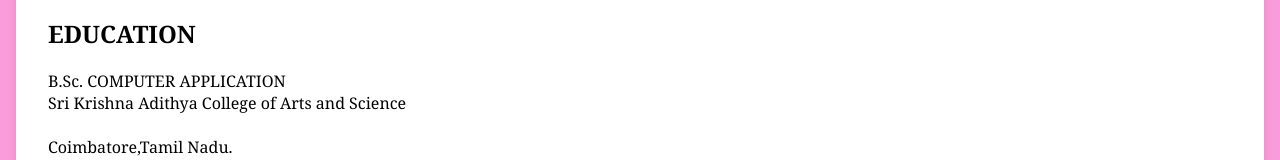
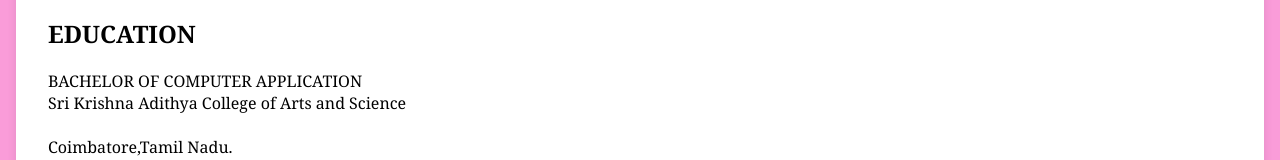
Before and after one commit to MARYLUMINAFERNANDOM/digital-portfolio, a plain HTML site: page index.html in a window 1280 px wide. Shown: the part 556-716 px from the top of the page. Drawn offline with Linux system fonts and the light colour scheme.

Commit message:
index.html

```diff
--- a/index.html
+++ b/index.html
@@ -111,7 +111,7 @@ padding-left: 20px;
 <section id="education">
 <div class="section-content">
 <h2>EDUCATION</h2>
-<p1>B.Sc. COMPUTER APPLICATION
+<p1>BACHELOR OF COMPUTER APPLICATION
 </p1>
 <br>Sri Krishna Adithya College of Arts and Science</br>
 <br>Coimbatore,Tamil Nadu. </br>
```
